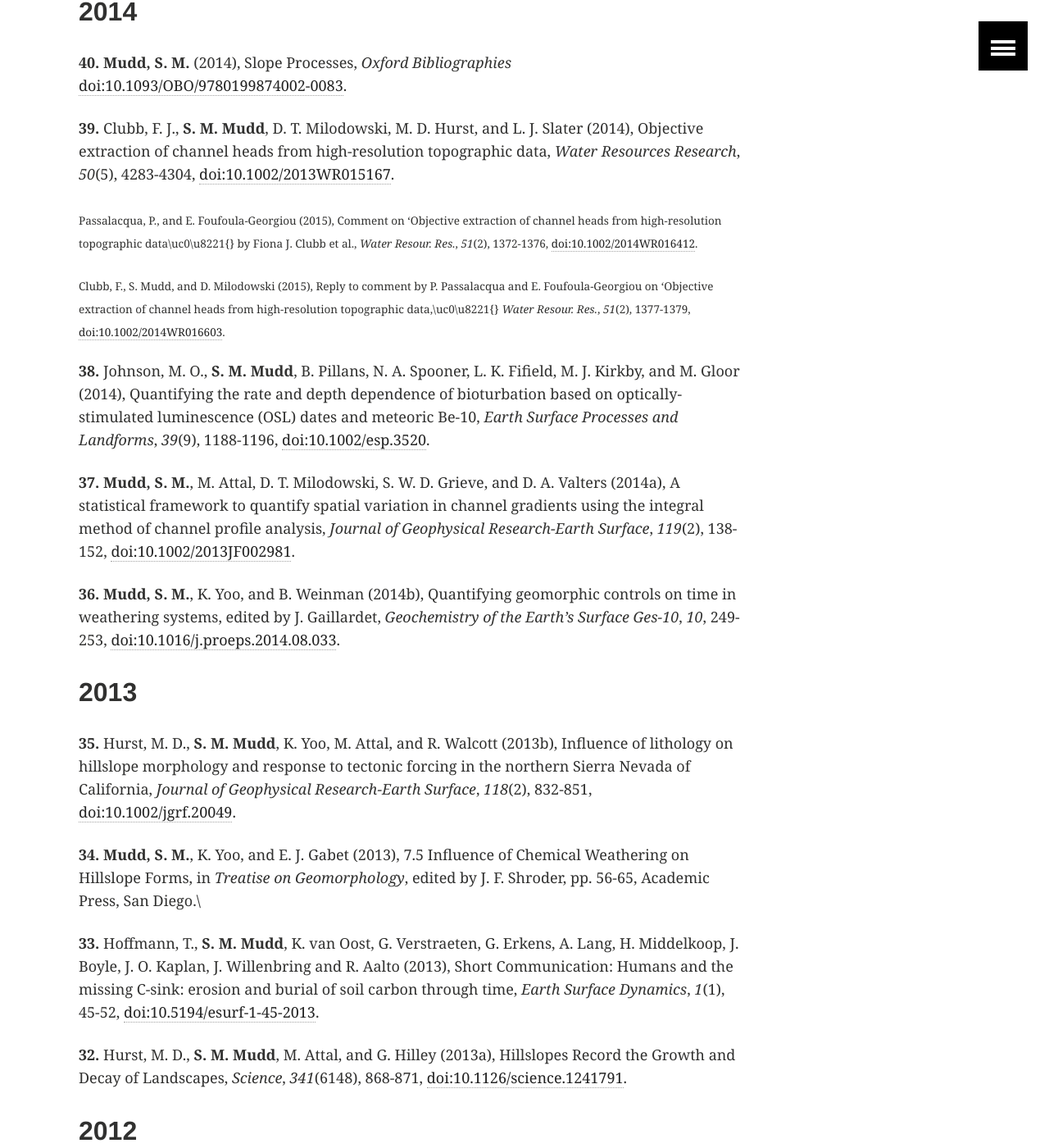
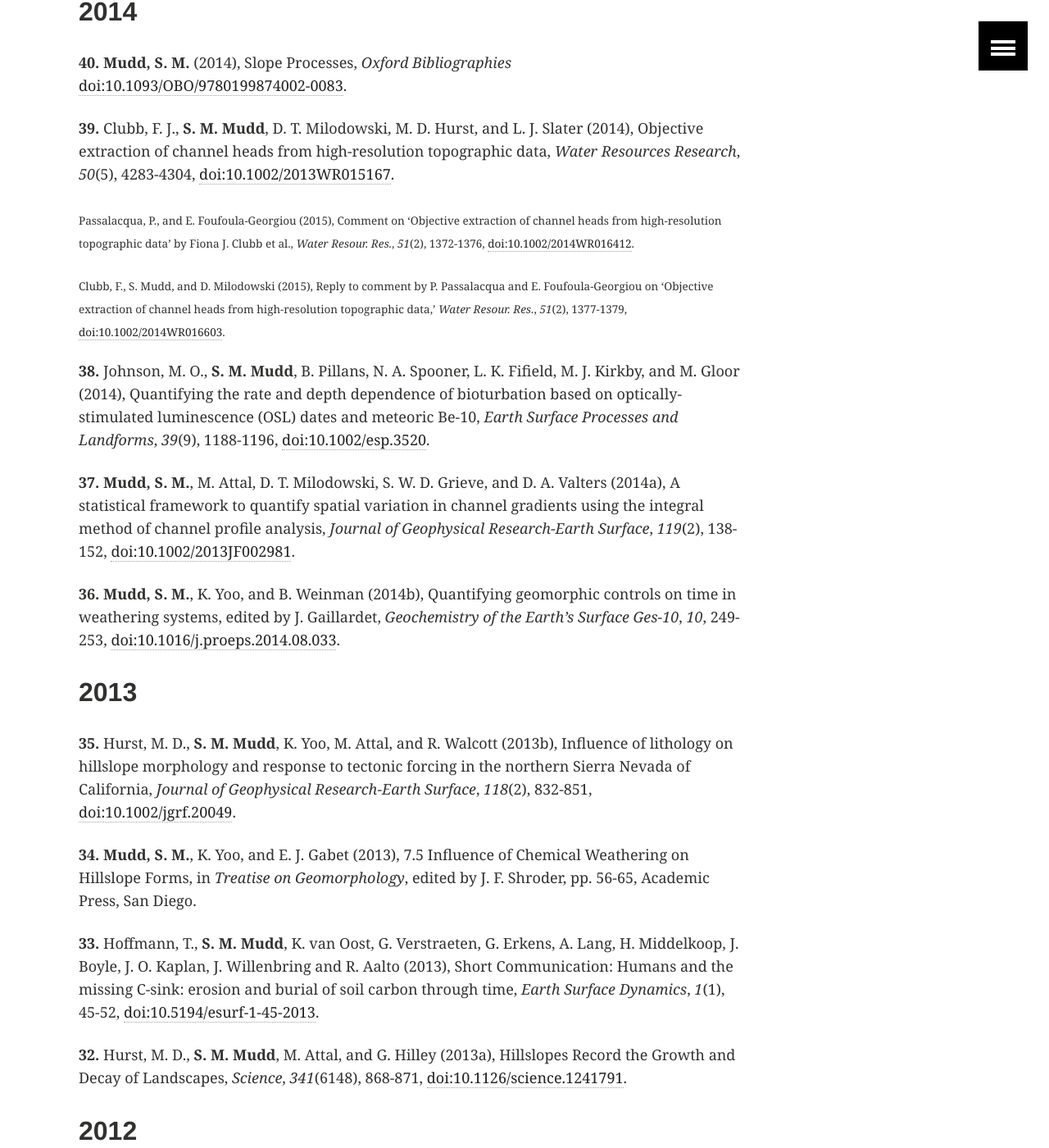
Before and after one commit to simon-m-mudd/simon-m-mudd.github.io, a Jekyll site: the page built from publications/index.md, in a window 1280 px wide and 1400 px high, scrolled down 1592 px. Shown: the whole window at 82% size. Built offline with Jekyll 4.4.1, drawn with Linux system fonts in a browser that asks for light colours; some of the changed text lies outside the part shown.

Commit message:
Some formatting cleanup

```diff
--- a/publications/index.md
+++ b/publications/index.md
@@ -44,9 +44,9 @@ The links on this page are to the article of record. Not all of them are open ac
 
   **39.** Clubb, F. J., **S. M. Mudd**, D. T. Milodowski, M. D. Hurst, and L. J. Slater (2014), Objective extraction of channel heads from high-resolution topographic data, *Water Resources Research*, *50*(5), 4283-4304, [doi:10.1002/2013WR015167](http://dx.doi.org/doi:10.1002/2013WR015167).
 
-  <sub>Passalacqua, P., and E. Foufoula-Georgiou (2015), Comment on 'Objective extraction of channel heads from high-resolution topographic data\uc0\u8221{} by Fiona J. Clubb et al., *Water Resour. Res.*, *51*(2), 1372-1376, [doi:10.1002/2014WR016412](http://dx.doi.org/doi:10.1002/2014WR016412).</sub>
+  <sub>Passalacqua, P., and E. Foufoula-Georgiou (2015), Comment on 'Objective extraction of channel heads from high-resolution topographic data' by Fiona J. Clubb et al., *Water Resour. Res.*, *51*(2), 1372-1376, [doi:10.1002/2014WR016412](http://dx.doi.org/doi:10.1002/2014WR016412).</sub>
 
-  <sub>Clubb, F., S. Mudd, and D. Milodowski (2015), Reply to comment by P. Passalacqua and E. Foufoula-Georgiou on 'Objective extraction of channel heads from high-resolution topographic data,\uc0\u8221{} *Water Resour. Res.*, *51*(2), 1377-1379, [doi:10.1002/2014WR016603](http://dx.doi.org/doi:10.1002/2014WR016603).</sub>
+  <sub>Clubb, F., S. Mudd, and D. Milodowski (2015), Reply to comment by P. Passalacqua and E. Foufoula-Georgiou on 'Objective extraction of channel heads from high-resolution topographic data,' *Water Resour. Res.*, *51*(2), 1377-1379, [doi:10.1002/2014WR016603](http://dx.doi.org/doi:10.1002/2014WR016603).</sub>
 
   **38.** Johnson, M. O., **S. M. Mudd**, B. Pillans, N. A. Spooner, L. K. Fifield, M. J. Kirkby, and M. Gloor (2014), Quantifying the rate and depth dependence of bioturbation based on optically-stimulated luminescence (OSL) dates and meteoric Be-10, *Earth Surface Processes and Landforms*, *39*(9), 1188-1196, [doi:10.1002/esp.3520](http://dx.doi.org/doi:10.1002/esp.3520).
 
@@ -60,7 +60,7 @@ The links on this page are to the article of record. Not all of them are open ac
 
   **35.** Hurst, M. D., **S. M. Mudd**, K. Yoo, M. Attal, and R. Walcott (2013b), Influence of lithology on hillslope morphology and response to tectonic forcing in the northern Sierra Nevada of California, *Journal of Geophysical Research-Earth Surface*, *118*(2), 832-851, [doi:10.1002/jgrf.20049](http://dx.doi.org/doi:10.1002/jgrf.20049).
 
-  **34.** **Mudd, S. M.**, K. Yoo, and E. J. Gabet (2013), 7.5 Influence of Chemical Weathering on Hillslope Forms, in *Treatise on Geomorphology*, edited by J. F. Shroder, pp. 56-65, Academic Press, San Diego.\
+  **34.** **Mudd, S. M.**, K. Yoo, and E. J. Gabet (2013), 7.5 Influence of Chemical Weathering on Hillslope Forms, in *Treatise on Geomorphology*, edited by J. F. Shroder, pp. 56-65, Academic Press, San Diego.
 
   **33.** Hoffmann, T., **S. M. Mudd**, K. van Oost, G. Verstraeten, G. Erkens, A. Lang, H. Middelkoop, J. Boyle, J. O. Kaplan, J. Willenbring and R. Aalto (2013), Short Communication: Humans and the missing C-sink: erosion and burial of soil carbon through time, *Earth Surface Dynamics*, *1*(1), 45-52, [doi:10.5194/esurf-1-45-2013](http://dx.doi.org/doi:10.5194/esurf-1-45-2013).
 
@@ -150,7 +150,7 @@ The links on this page are to the article of record. Not all of them are open ac
 
   **5.** **Mudd, S. M.** (2006), Investigation of the hydrodynamics of flash floods in ephemeral channels: Scaling analysis and simulation using a shock-capturing flow model incorporating the effects of transmission losses, *Journal of Hydrology*, *324*(1-4), 65-79, [doi:10.1016/j.jhydrol.2005.09.012](http://dx.doi.org/doi:10.1016/j.jhydrol.2005.09.012).
 
-  <sub>Cao, Z., and Z. Yue (2007), Comment on 'Investigation of the hydrodynamics of flash floods in ephemeral channels: Scaling analysis and simulation using a shock-capturing flow model incorporating the effects of transmission losses\uc0\u8221{} by **S.M. Mudd**, 2006. Journal of Hydrology 324, 65-79, *Journal of Hydrology*, *336*(1-2), 222-225, [doi:10.1016/j.jhydrol.2006.11.022](http://dx.doi.org/doi:10.1016/j.jhydrol.2006.11.022).</sub>
+  <sub>Cao, Z., and Z. Yue (2007), Comment on 'Investigation of the hydrodynamics of flash floods in ephemeral channels: Scaling analysis and simulation using a shock-capturing flow model incorporating the effects of transmission losses' by **S.M. Mudd**, 2006. Journal of Hydrology 324, 65-79, *Journal of Hydrology*, *336*(1-2), 222-225, [doi:10.1016/j.jhydrol.2006.11.022](http://dx.doi.org/doi:10.1016/j.jhydrol.2006.11.022).</sub>
 
   <sub>**Mudd, S. M.** (2007), Reply to 'Comment on 'Investigation of the hydrodynamics of flash floods in ephemeral channels: Scaling analysis and simulation using a shock-capturing flow model incorporating the effects of transmission losses' by **S.M. Mudd**, 2006 (Journal of Hydrology) 324, 65-79\uc0\u8221{} by Cao and Yue, *Journal of Hydrology*, *336*(1-2), 226-230, [doi:10.1016/j.jhydrol.2006.11.008](http://dx.doi.org/doi:10.1016/j.jhydrol.2006.11.008).</sub>
 
```
Also changed, not shown: other parts of publications/index.md (+1 -1 lines).
